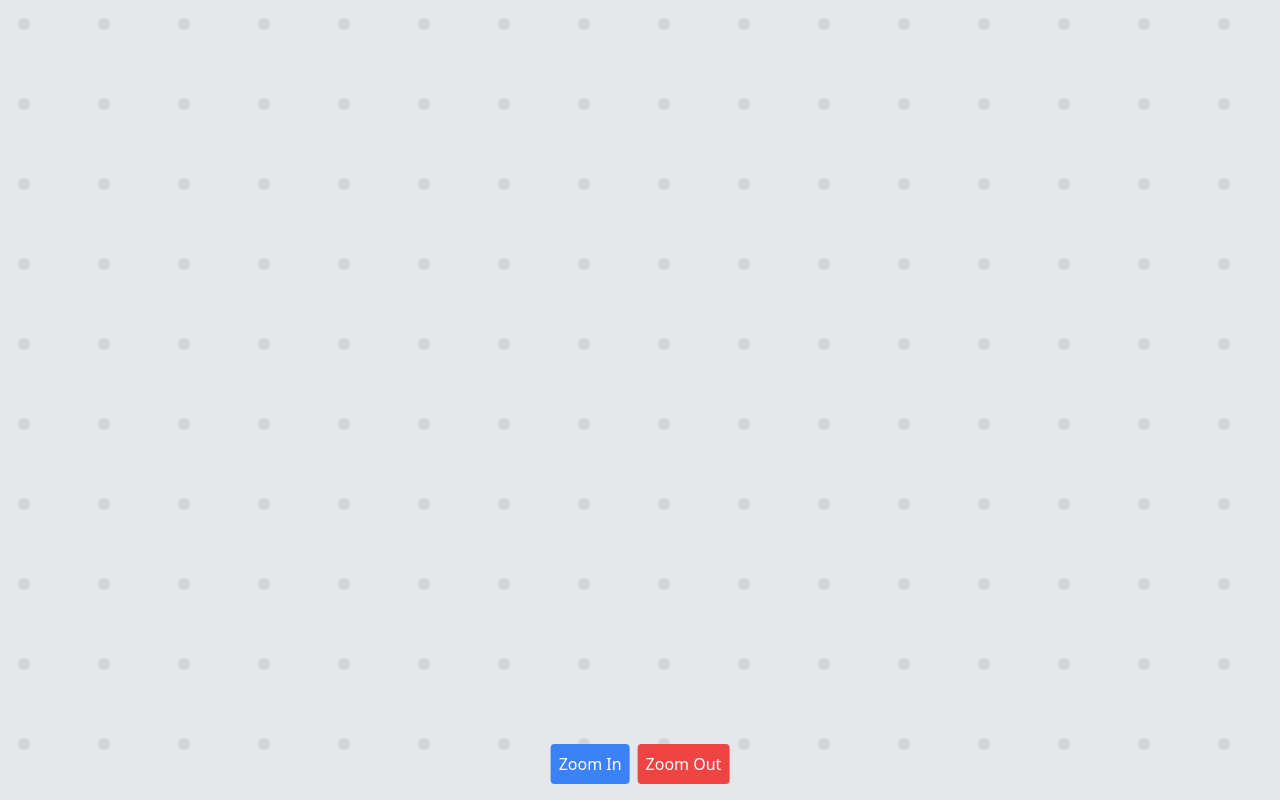
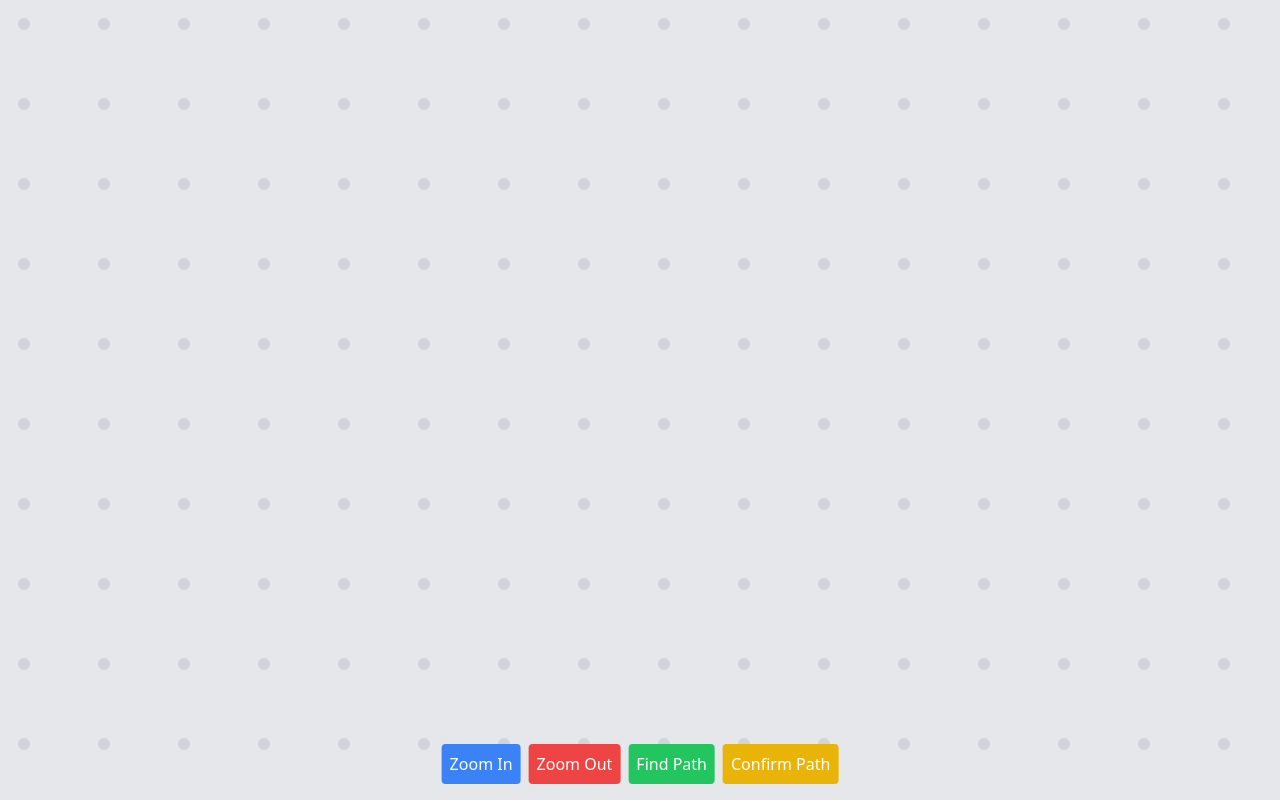
Before and after one commit to ragibalasad/node-pathways, a Next.js app: page / in a window 1280 px wide. Built offline with nearby package versions, Linux system fonts and the light colour scheme.

Commit message:
added pathfinding aster algorithm

```diff
--- a/src/app/components/Grid.jsx
+++ b/src/app/components/Grid.jsx
@@ -1,6 +1,7 @@
 "use client";
 
 import React, { useState, useMemo } from "react";
+import { astar } from "../lib/pathfinding"; // Adjust the path as necessary
 
 const Tilemap = () => {
   const [scale, setScale] = useState(1);
@@ -8,6 +9,10 @@ const Tilemap = () => {
   const [startCoords, setStartCoords] = useState({ x: 0, y: 0 });
   const [scrollPos, setScrollPos] = useState({ x: 0, y: 0 });
   const [activeTiles, setActiveTiles] = useState(new Set());
+  const [startNode, setStartNode] = useState(null);
+  const [endNode, setEndNode] = useState(null);
+  const [path, setPath] = useState([]);
+  const [pathfindingMode, setPathfindingMode] = useState(false);
 
   const handleMouseDown = (e) => {
     setIsDragging(true);
@@ -48,7 +53,6 @@ const Tilemap = () => {
     });
   };
 
-  // Calculate tile center positions considering the margin
   const tilePositions = useMemo(() => {
     const positions = {};
     for (let i = 0; i < gridSize * gridSize; i++) {
@@ -61,7 +65,6 @@ const Tilemap = () => {
     return positions;
   }, [gridSize, tileSize, margin]);
 
-  // Calculate distances and filter connections
   const connections = useMemo(() => {
     const connections = [];
     const activeTileIndices = Array.from(activeTiles);
@@ -86,6 +89,40 @@ const Tilemap = () => {
     }
     return connections;
   }, [activeTiles, tilePositions, maxDistance]);
+
+  const handleTileClick = (index) => {
+    if (pathfindingMode) {
+      if (startNode === null) {
+        setStartNode(index);
+      } else if (endNode === null) {
+        setEndNode(index);
+      }
+    } else {
+      toggleTile(index);
+    }
+  };
+
+  const findPath = () => {
+    if (startNode !== null && endNode !== null) {
+      const foundPath = astar(Array.from(activeTiles), startNode, endNode);
+      setPath(foundPath);
+      setPathfindingMode(false); // Exit pathfinding mode after finding the path
+    } else {
+      alert("Please select both start and end nodes.");
+    }
+  };
+
+  const activatePathfinding = () => {
+    if (activeTiles.size < 2) {
+      alert("Please activate at least 2 nodes to find a path.");
+      return;
+    }
+    setPathfindingMode(true);
+    setStartNode(null);
+    setEndNode(null);
+    setPath([]);
+    alert("Click on the start node, then the end node.");
+  };
 
   const hugeWidth = gridSize * (tileSize + margin) - margin;
   const hugeHeight = gridSize * (tileSize + margin) - margin;
@@ -131,6 +168,38 @@ const Tilemap = () => {
           </svg>
         )}
 
+        <svg
+          className="absolute w-full h-full"
+          style={{
+            left: 0,
+            top: 0,
+            pointerEvents: "none",
+          }}
+        >
+          {path.map((node, index) => (
+            <circle
+              key={index}
+              cx={tilePositions[node].x}
+              cy={tilePositions[node].y}
+              r="10"
+              fill="red"
+            />
+          ))}
+          {path.length > 0 && (
+            <path
+              d={path
+                .map((node, index) => {
+                  const { x, y } = tilePositions[node];
+                  return index === 0 ? `M${x},${y}` : `L${x},${y}`;
+                })
+                .join(" ")}
+              stroke="blue"
+              strokeWidth="4"
+              fill="none"
+            />
+          )}
+        </svg>
+
         <div
           className="grid"
           style={{
@@ -141,7 +210,7 @@ const Tilemap = () => {
           {Array.from({ length: gridSize * gridSize }).map((_, index) => (
             <div
               key={index}
-              onClick={() => toggleTile(index)}
+              onClick={() => handleTileClick(index)}
               className="flex items-center justify-center cursor-pointer m-0 overflow-hidden"
               style={{
                 width: `${tileSize}px`,
@@ -151,6 +220,8 @@ const Tilemap = () => {
               <div
                 className={`rounded-full cursor-pointer box-border ${
                   activeTiles.has(index) ? "bg-green-500" : "bg-gray-300"
+                } ${startNode === index ? "border-2 border-blue-500" : ""} ${
+                  endNode === index ? "border-2 border-red-500" : ""
                 }`}
                 style={{
                   width: `${tileSize}px`,
@@ -174,6 +245,18 @@ const Tilemap = () => {
         <button className="p-2 bg-red-500 text-white rounded" onClick={zoomOut}>
           Zoom Out
         </button>
+        <button
+          className="p-2 bg-green-500 text-white rounded"
+          onClick={activatePathfinding}
+        >
+          Find Path
+        </button>
+        <button
+          className="p-2 bg-yellow-500 text-white rounded"
+          onClick={findPath}
+        >
+          Confirm Path
+        </button>
       </div>
     </div>
   );
--- /dev/null
+++ b/src/app/lib/pathfinding.js
@@ -0,0 +1,73 @@
+// Function to calculate Euclidean distance
+function getDistance(nodeA, nodeB) {
+  return Math.sqrt((nodeA.x - nodeB.x) ** 2 + (nodeA.y - nodeB.y) ** 2);
+}
+
+// Function to find neighbors within a proximity of 5 nodes
+function findNeighbors(nodes, currentNode, proximity) {
+  return nodes.filter(
+    (node) =>
+      node !== currentNode && getDistance(node, currentNode) <= proximity
+  );
+}
+
+// A* Pathfinding Algorithm
+function astar(nodes, startNode, endNode) {
+  const openSet = [startNode];
+  const cameFrom = new Map();
+  const gScore = new Map();
+  const fScore = new Map();
+
+  nodes.forEach((node) => {
+    gScore.set(node, Infinity);
+    fScore.set(node, Infinity);
+  });
+
+  gScore.set(startNode, 0);
+  fScore.set(startNode, getDistance(startNode, endNode));
+
+  while (openSet.length > 0) {
+    const currentNode = openSet.reduce((lowest, node) =>
+      fScore.get(node) < fScore.get(lowest) ? node : lowest
+    );
+
+    if (currentNode === endNode) {
+      const path = [];
+      let tempNode = endNode;
+
+      while (cameFrom.has(tempNode)) {
+        path.push(tempNode);
+        tempNode = cameFrom.get(tempNode);
+      }
+
+      path.push(startNode);
+      return path.reverse();
+    }
+
+    openSet.splice(openSet.indexOf(currentNode), 1);
+
+    const neighbors = findNeighbors(nodes, currentNode, 5);
+
+    neighbors.forEach((neighbor) => {
+      const tentativeGScore =
+        gScore.get(currentNode) + getDistance(currentNode, neighbor);
+
+      if (tentativeGScore < gScore.get(neighbor)) {
+        cameFrom.set(neighbor, currentNode);
+        gScore.set(neighbor, tentativeGScore);
+        fScore.set(
+          neighbor,
+          gScore.get(neighbor) + getDistance(neighbor, endNode)
+        );
+
+        if (!openSet.includes(neighbor)) {
+          openSet.push(neighbor);
+        }
+      }
+    });
+  }
+
+  return []; // No path found
+}
+
+export { astar };
```
